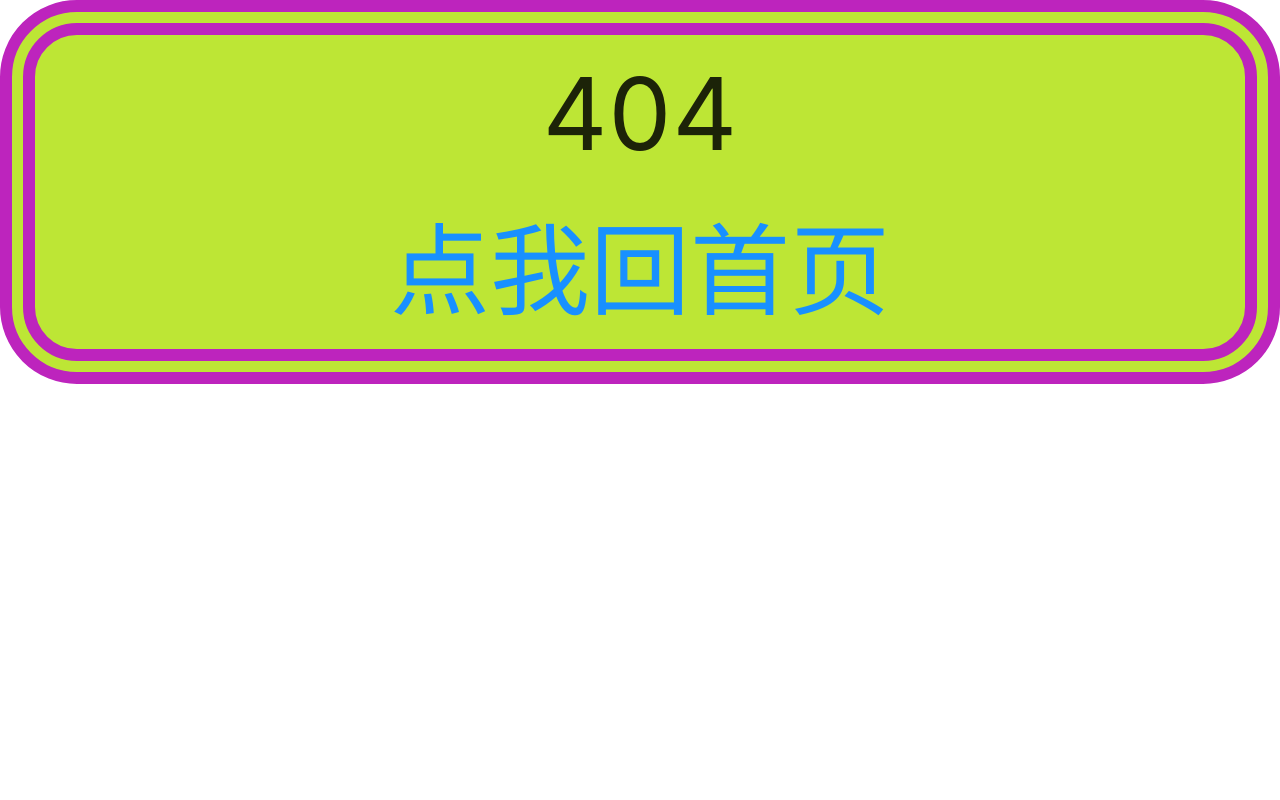
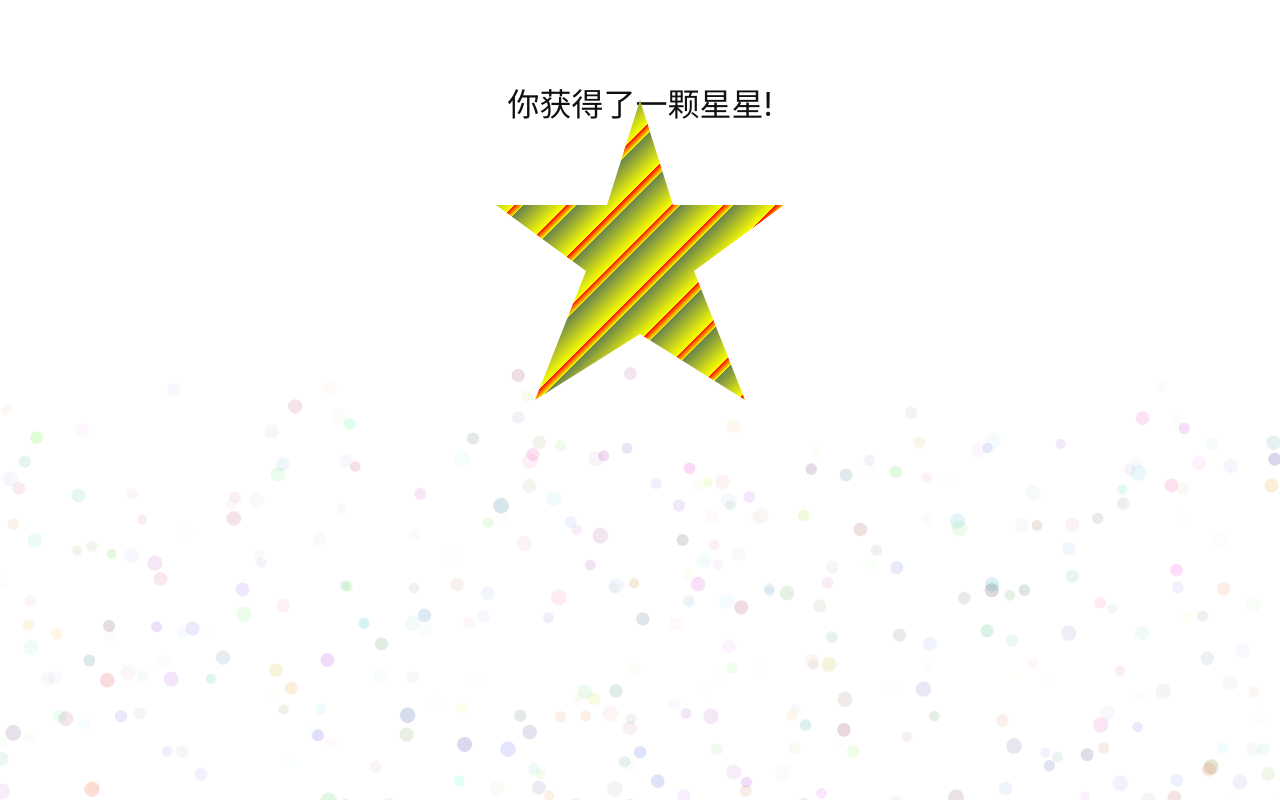
Before and after one commit to zjclxx/vue3-se, a Vue app: page /bubblePage in a window 1280 px wide. Before the commit this address had no page. Built offline with nearby package versions, Linux system fonts and the light colour scheme.

Commit message:
feat: 气泡效果

```diff
--- a/src/router/index.js
+++ b/src/router/index.js
@@ -27,6 +27,11 @@ const routes = [
     component: () => import("@/views/surroundingBall/index.vue"),
     name: "SurroundingBall",
   },
+  {
+    path: "/bubblePage",
+    component: () => import("@/views/bubblePage/index.vue"),
+    name: "BubblePage",
+  },
   // {
   //   path: "/404",
   //   component: () => import("@/views/404"),
--- /dev/null
+++ b/src/views/bubblePage/index.js
@@ -0,0 +1,98 @@
+// 页面气泡效果
+const bubble = {
+  width: 0,
+  height: 0,
+  canvas: null,
+  ctx: null,
+  circles: [],
+  animate: true,
+  requestId: null,
+};
+
+export const init = function (canvasInstance) {
+  if (!bubble || !canvasInstance) throw new Error("no canvasInstance");
+  bubble.width = window.innerWidth;
+  bubble.height = window.innerHeight;
+  bubble.canvas = canvasInstance;
+  bubble.canvas.width = bubble.width;
+  bubble.canvas.height = bubble.height;
+  bubble.ctx = bubble.canvas.getContext("2d");
+  // create particles
+  bubble.circles = [];
+  for (let x = 0; x < bubble.width * 0.5; x++) {
+    const c = new Circle();
+    bubble.circles.push(c);
+  }
+  animate();
+  addListeners();
+};
+
+function scrollCheck() {
+  bubble.animate = !(document.body.scrollTop > bubble.height);
+}
+
+function resize() {
+  bubble.width = window.innerWidth;
+  bubble.height = window.innerHeight;
+  bubble.canvas.width = bubble.width;
+  bubble.canvas.height = bubble.height;
+}
+
+function animate() {
+  if (bubble.animate) {
+    bubble.ctx.clearRect(0, 0, bubble.width, bubble.height);
+    for (const i in bubble.circles) bubble.circles[i].draw();
+  }
+  bubble.requestId = requestAnimationFrame(animate);
+}
+
+class Circle {
+  pos;
+  alpha;
+  scale;
+  velocity;
+  draw;
+  constructor() {
+    this.pos = {
+      x: Math.random() * bubble.width,
+      y: bubble.height + Math.random() * 100,
+    };
+    this.alpha = 0.1 + Math.random() * 0.3;
+    this.scale = 0.5 + Math.random() * 0.3;
+    this.velocity = Math.random();
+    const r = Math.random() * 255;
+    const g = Math.random() * 255;
+    const b = Math.random() * 255;
+    this.draw = function () {
+      this.pos.y -= this.velocity;
+      this.alpha -= 0.0005;
+      bubble.ctx.beginPath();
+      bubble.ctx.arc(
+        this.pos.x,
+        this.pos.y,
+        this.scale * 10,
+        0,
+        2 * Math.PI,
+        false
+      );
+      bubble.ctx.fillStyle = `rgba(${r},${g},${b},${this.alpha})`;
+      bubble.ctx.fill();
+    };
+  }
+}
+
+function addListeners() {
+  window.addEventListener("scroll", scrollCheck);
+  window.addEventListener("resize", resize);
+}
+
+export function removeListeners() {
+  window.removeEventListener("scroll", scrollCheck);
+  window.removeEventListener("resize", resize);
+  cancelAnimationFrame(bubble.requestId);
+}
+
+export default {
+  init,
+  removeListeners,
+};
--- /dev/null
+++ b/src/views/bubblePage/index.vue
@@ -0,0 +1,115 @@
+<template>
+  <div class="whole-container">
+    <div class="tip">
+      <span>你获得了一颗星星!</span>
+    </div>
+    <div class="star"></div>
+    <div class="canvas-container">
+      <canvas ref="bubbleCanvas" />
+    </div>
+  </div>
+</template>
+
+<script setup>
+  import { onMounted, ref, onBeforeUnmount } from "vue";
+  import pageBubble from ".";
+
+  const bubbleCanvas = ref();
+
+  onMounted(() => {
+    setTimeout(() => {
+      pageBubble.init(bubbleCanvas.value);
+    }, 700);
+
+    onBeforeUnmount(() => {
+      pageBubble.removeListeners();
+    });
+  });
+</script>
+
+<style lang="scss" scoped>
+  $star-size: 300px;
+  .whole-container {
+    width: 100%;
+    height: 100%;
+    overflow: hidden;
+    position: relative;
+    .canvas-container {
+      width: 100%;
+      height: 100%;
+    }
+    .tip {
+      position: absolute;
+      left: 50%;
+      top: 10%;
+      width: fit-content;
+      color: #111010;
+      opacity: 0;
+      font-size: 32px;
+      animation-name: tipShow;
+      animation-duration: 3s;
+      animation-timing-function: ease;
+      animation-iteration-count: 1;
+      animation-fill-mode: forwards;
+      animation-delay: 2s;
+    }
+  }
+  .star {
+    width: $star-size;
+    height: $star-size;
+    position: absolute;
+    // left: 50%;
+    // transform: translateX(-50%);
+    left: calc(50% - $star-size / 2);
+    bottom: -$star-size;
+    clip-path: polygon(
+      50% 0%,
+      61% 35%,
+      98% 35%,
+      68% 57%,
+      85% 100%,
+      50% 78%,
+      15% 100%,
+      32% 57%,
+      2% 35%,
+      39% 35%
+    );
+    // box-shadow: inset 0 0 5px rgba(0, 0, 0, 0.2);
+    background: repeating-linear-gradient(
+      -45deg,
+      #fbff00,
+      #6a844d 30px,
+      #eeff00 24px,
+      #ff0000 37px
+    );
+    animation-name: starRise;
+    animation-duration: 7s;
+    animation-timing-function: ease;
+    animation-iteration-count: 1;
+    animation-fill-mode: forwards;
+  }
+  @keyframes starRise {
+    from {
+      transform: scale(0.1);
+      opacity: 0;
+    }
+
+    to {
+      transform: scale(1);
+      opacity: 1;
+      bottom: 50%;
+    }
+  }
+
+  @keyframes tipShow {
+    from {
+      transform: translateX(-50%) scale(0);
+      opacity: 0;
+    }
+
+    to {
+      transform: translateX(-50%) scale(1);
+      opacity: 1;
+    }
+  }
+</style>
--- a/src/views/guide/guides.js
+++ b/src/views/guide/guides.js
@@ -19,6 +19,11 @@ const guides = [
     title: "环绕球",
     path: "/surroundingBall",
   },
+  {
+    id: 5,
+    title: "页面气泡效果",
+    path: "/bubblePage",
+  },
 ];
 
 export default guides;
```
